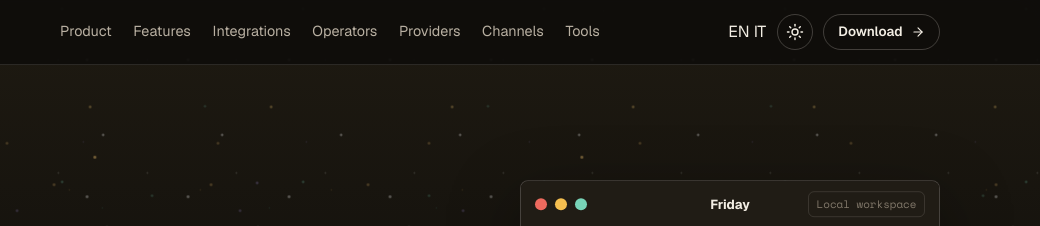
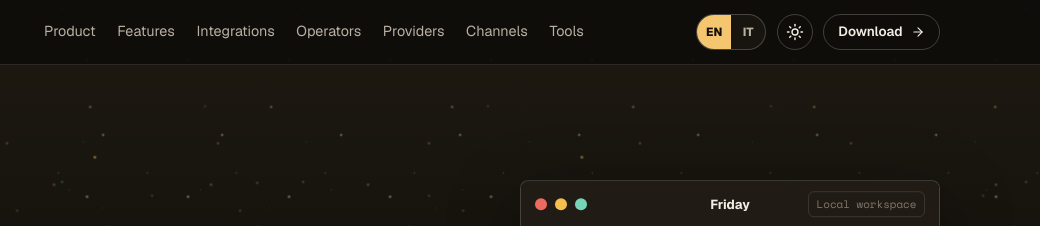
Before and after one commit to HaraldBregu/friday-web, an Astro site: page / in a window 1280 px wide. Shown: the top 226 px of the page, 240-1280 px from the left. Built offline with nearby package versions, Linux system fonts and the light colour scheme; Astro itself is replaced by a stand-in of ours.

Commit message:
auto: commit after tool 2026-05-21 15:38:41

```diff
--- a/src/styles/global.css
+++ b/src/styles/global.css
@@ -496,6 +496,34 @@ p {
   gap: 0.65rem;
 }
 
+.language-switcher {
+  display: inline-flex;
+  align-items: center;
+  overflow: hidden;
+  border: 1px solid var(--line-strong);
+  border-radius: 999px;
+  background: var(--surface);
+}
+
+.language-switcher__link {
+  display: inline-flex;
+  align-items: center;
+  justify-content: center;
+  min-width: 34px;
+  min-height: 34px;
+  padding: 0 0.55rem;
+  color: var(--muted);
+  font-size: 0.74rem;
+  font-weight: 800;
+  line-height: 1;
+}
+
+.language-switcher__link:hover,
+.language-switcher__link.is-active {
+  background: var(--accent);
+  color: var(--accent-text);
+}
+
 .nav__cta,
 .button,
 .theme-toggle {
```
